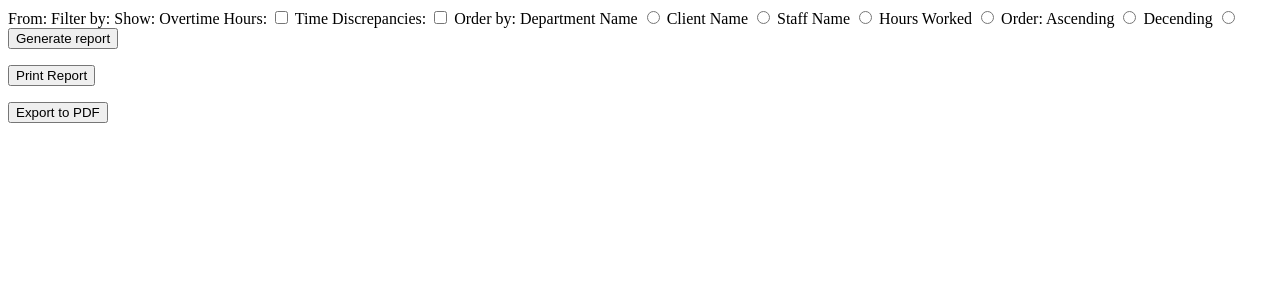
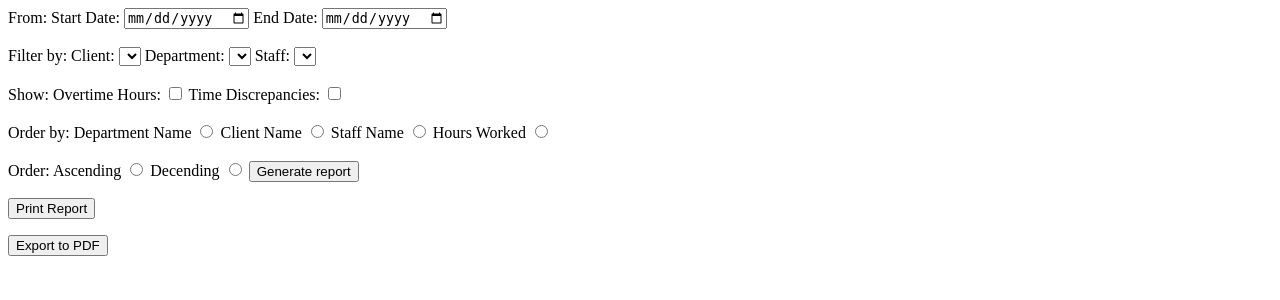
Before and after one commit to Harlento/SchedulingSystem, a PHP site: page /bookkeeperOnlyPages/viewReports.php in a window 1280 px wide. Shown: the top 300 px of the page. Run offline with PHP 8.4, Linux system fonts and the light colour scheme; lists and menus that the app fills with data are empty.

Commit message:
Add files via upload

```diff
--- a/webPages/php/bookkeeperOnlyPages/viewReports.php
+++ b/webPages/php/bookkeeperOnlyPages/viewReports.php
@@ -17,14 +17,31 @@
                 <form action=''>
 
                     From:
+                        Start Date:
+                            <input type='date'>
+                        End Date:
+                            <input type='date'><br /><br />
 
                     Filter by:
+                        Client:
+                            <select>
+                                <option></option>
+                            </select>
+                        Department:
+                            <select>
+                                <option></option>
+                            </select>
+
+                        Staff:
+                            <select>
+                                <option></option>
+                            </select><br /><br />
 
                     Show:
                         Overtime Hours:
                             <input type='checkbox' name='OTHours' value=''>
                         Time Discrepancies:
-                            <input type='checkbox' name='timeDiscrep' value=''>
+                            <input type='checkbox' name='timeDiscrep' value=''><br /><br />
 
                     Order by:
                         Department Name
@@ -34,7 +51,7 @@
                         Staff Name
                             <input type='radio' name='orderBy' value=''>
                         Hours Worked
-                            <input type='radio' name='orderBy' value=''>
+                            <input type='radio' name='orderBy' value=''><br /><br />
 
                     Order:
                         Ascending
```
